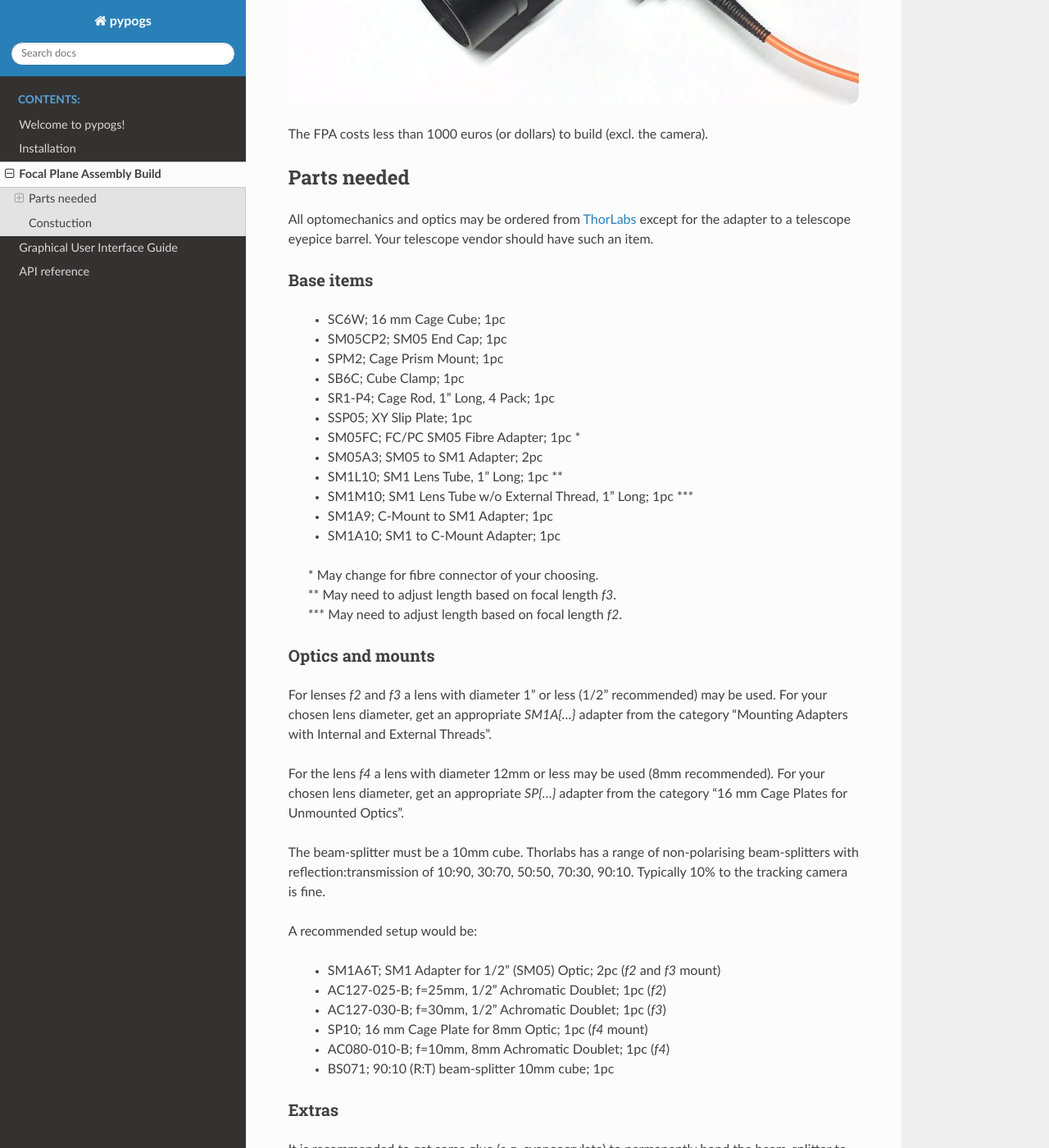
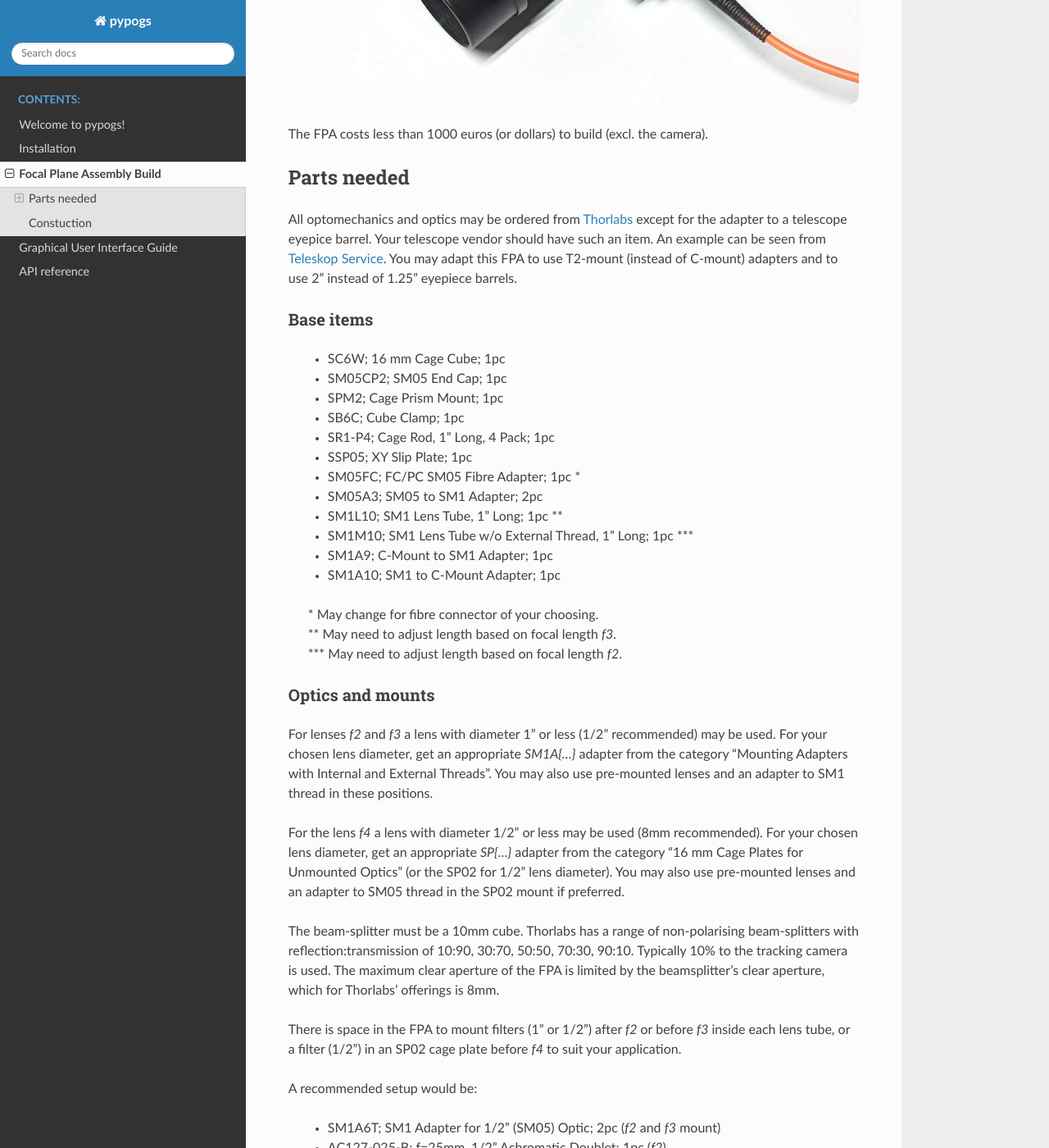
Before and after one commit to esa/pypogs, a Sphinx documentation site: the page built from docs/fpa_build.rst, in a window 1280 px wide and 1400 px high, scrolled down 1126 px. Shown: the whole window at 82% size. Built offline with Sphinx 7.4.7 and the Read the Docs theme 2.0.0, drawn with Linux system fonts in a browser that asks for light colours; some of the changed text lies outside the part shown.

Commit message:
Updated FPA instructions

```diff
--- a/docs/fpa_build.rst
+++ b/docs/fpa_build.rst
@@ -16,8 +16,13 @@
 
 Parts needed
 ------------
-All optomechanics and optics may be ordered from `ThorLabs <https://www.thorlabs.com/>`_ except
-for the adapter to a telescope eyepice barrel. Your telescope vendor should have such an item.
+All optomechanics and optics may be ordered from `Thorlabs <https://www.thorlabs.com/>`_ except
+for the adapter to a telescope eyepice barrel. Your telescope vendor should have such an item. An
+example can be seen from
+`Teleskop Service <https://www.teleskop-express.de/shop/product_info.php/language/en/info/p6498_
+Baader-1-25--C-Mount-Adapter-mit-1-25--Steckhuelse.html>`_.
+You may adapt this FPA to use T2-mount (instead of C-mount) adapters and to use 2" instead of 1.25"
+eyepiece barrels.
 
 Base items
 ^^^^^^^^^^
@@ -43,15 +48,21 @@
 ^^^^^^^^^^^^^^^^^
 For lenses `f2` and `f3` a lens with diameter 1" or less (1/2" recommended) may be used. For your
 chosen lens diameter, get an appropriate `SM1A{...}` adapter from the category "Mounting Adapters
-with Internal and External Threads".
+with Internal and External Threads". You may also use pre-mounted lenses and an adapter to SM1
+thread in these positions.
 
-For the lens `f4` a lens with diameter 12mm or less may be used (8mm recommended). For your chosen
+For the lens `f4` a lens with diameter 1/2" or less may be used (8mm recommended). For your chosen
 lens diameter, get an appropriate `SP{...}` adapter from the category "16 mm Cage Plates for
-Unmounted Optics".
+Unmounted Optics" (or the SP02 for 1/2" lens diameter). You may also use pre-mounted lenses and an
+adapter to SM05 thread in the SP02 mount if preferred.
 
 The beam-splitter must be a 10mm cube. Thorlabs has a range of non-polarising beam-splitters with
 reflection:transmission of 10:90, 30:70, 50:50, 70:30, 90:10. Typically 10% to the tracking camera
-is fine.
+is used. The maximum clear aperture of the FPA is limited by the beamsplitter's clear aperture,
+which for Thorlabs' offerings is 8mm.
+
+There is space in the FPA to mount filters (1" or 1/2") after `f2` or before `f3` inside each lens
+tube, or a filter (1/2") in an SP02 cage plate before `f4` to suit your application.
 
 A recommended setup would be:
 
@@ -85,7 +96,6 @@
     - MSP2(/M); Mini Pedestal Pillar Post; 1pc
     - MSC2; Mini Clamping Fork; 1pc
 
-
 Constuction
 -----------
 1. Add two SM05A3 adapters to opposite sides of your SC6W cage cube.
@@ -100,18 +110,18 @@
     b. Add CMSPxxx spacers as desired to rotate the camera.
     c. Remove the camera again and continue the steps.
 
-6. Lock your `f3` lens in infinity focus (e.g. focus on something very far away) by rotating mount.
-7. Mount the lens tube with the camera with SM05A3 adapter.
-8. Mount your `f4` lens in its SP10 adapter (take care of orientation!).
-9. Mount `f4` on the SR1 rods, flush with the cage cube, and lock in place.
+6. Lock your `f3` lens in infinity focus (e.g. focus on something far away).
+7. Mount the lens tube to the cage cube SM05A3 adapter.
+8. Mount your `f4` lens in its SP10 cage plate adapter (take care of orientation!).
+9. Lock the `f4` cage plate on the SR1 rods, flush with the cage cube.
 10. Attach SM05FC fibre adapter in SSP05 slip plate and mount on the SR1 rods.
-11. Attach a fibre and shine light from the opposite end. You will see reflections from the
+11. Attach a fibre and illuminate from the opposite end. You will see reflections from the
     beam-splitter on your camera. Rotate the beam-splitter until the reflections overlap and adjust
     the slip plate position until a centered sharp image of the fibre face is seen.
 12. Lock your beam-splitter rotation and add SB6C clamp, lighly pressing on the beam-splitter.
 13. Mount your `f2` lens in its SM1A6T adapter (take care of orientation!) and place in SM1M10 lens
-    tube. Attach to cage cube.
-14. Fix position of `f2` such that primary focus is slightly outside the lens tube (i.e. all the way
-    in to the lens tube).
+    tube. Attach to cage cube's SM05A3 adapter.
+14. Fix position of `f2` such that primary focus is a few mm outside the lens tube (typically this
+    lens sits as close to the cage cube as possible).
 15. Add SM1A10 adapter and your C-mount to telescope eyepiece barrel (e.g. 1.25").
 16. Finish by adding SM05CP2 end cap in the unused hole.
```
